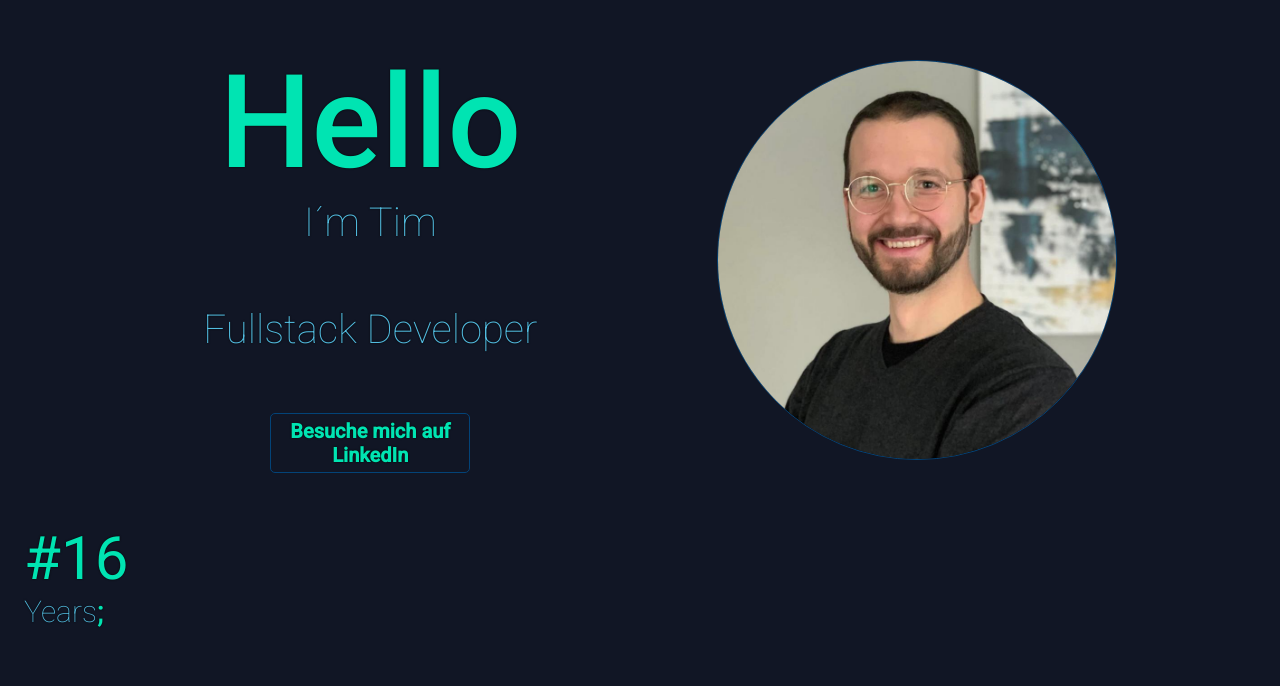
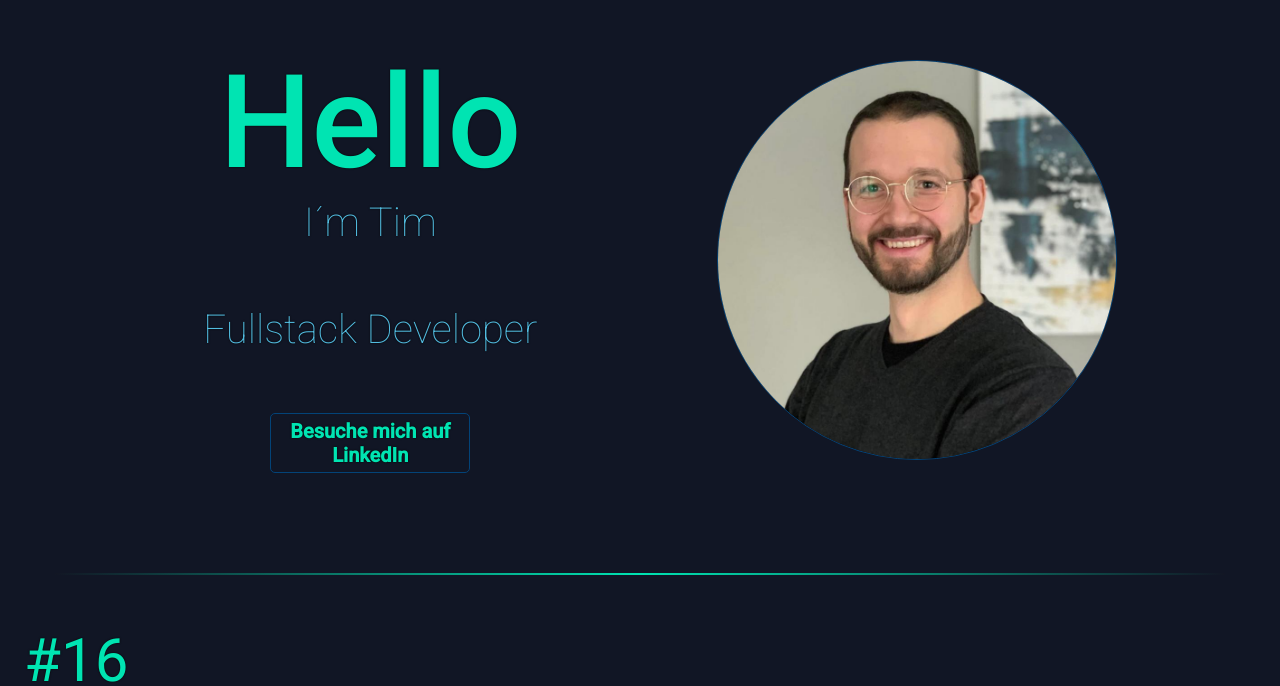
Before and after one commit to TimothieMT/MyPage, a React (Vite) app: page / in a window 1280 px wide. Shown: the part 114-800 px from the top of the page. Built offline with nearby package versions, Linux system fonts and the light colour scheme.

Commit message:
´delete sytaxhighleighter

```diff
--- a/src/App.scss
+++ b/src/App.scss
@@ -185,6 +185,7 @@ sans-serif;
       height: auto;
       width: 100%;
       margin-top: 160px;
+      margin-bottom: 100px;
       align-items: center;
       justify-content: space-evenly;
     }
--- a/src/App.tsx
+++ b/src/App.tsx
@@ -19,9 +19,6 @@ function App() {
             <div className='wrapperContent'>
                 <Container maxWidth="xl">
 
-                    {/*<Navbar setAnchorElNav={setAnchorElNav}*/}
-                    {/*        setAnchorElUser={setAnchorElUser} anchorElNav={anchorElNav} anchorElUser={anchorElUser}/>*/}
-
                     <Home/>
 
                     <div className='break'></div>
--- a/src/components/Home.tsx
+++ b/src/components/Home.tsx
@@ -2,6 +2,7 @@ import {Grid, Paper, styled} from "@mui/material";
 import Box from "@mui/material/Box";
 import '../App.scss'
 import avatar from '../images/avatar.png'
+import * as React from "react";
 
 
 const Item = styled(Paper)(({theme}) => ({
@@ -39,6 +40,9 @@ function Home() {
 
 
                 </div>
+
+
+                <div className='break'></div>
 
                 <p className='numberOfYear'>#16</p>
                 <p className='years'>Years</p>
```
